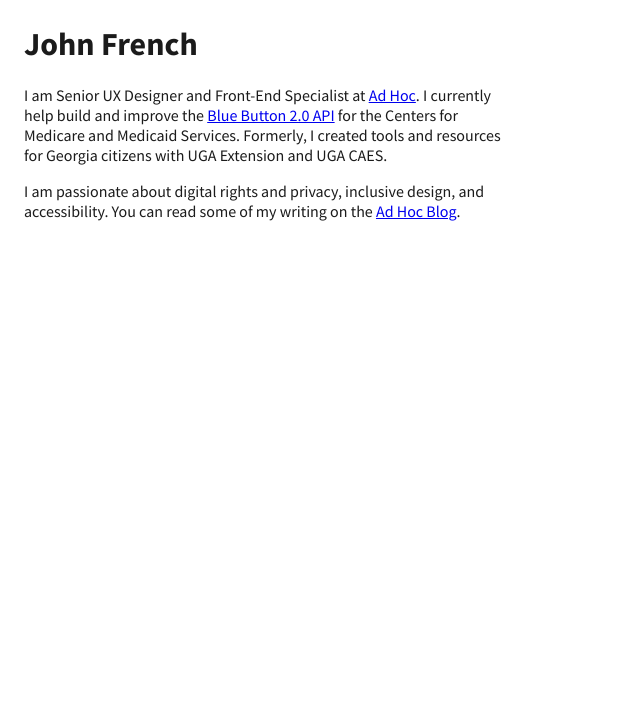
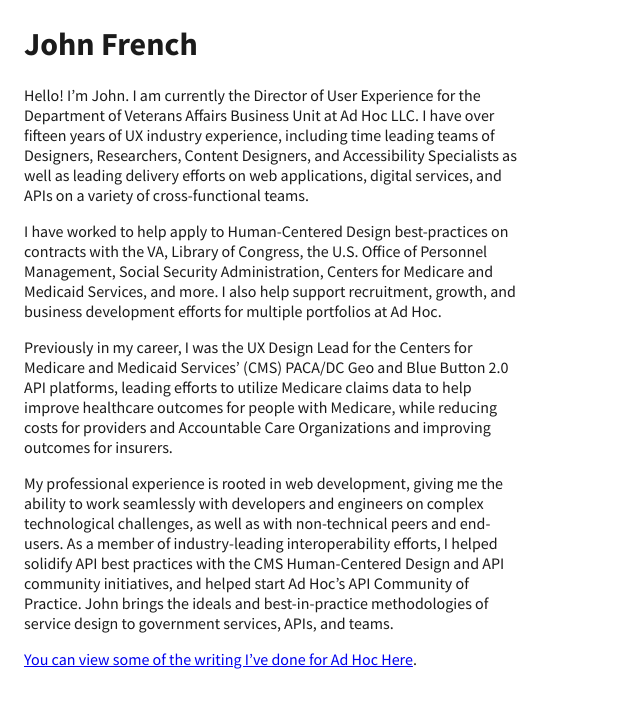
Before and after one commit to johnfrenchxyz/johnfrenchxyz, a Jekyll site: the page built from index.md, in a window 1280 px wide. Shown: the top 708 px of the page, without its empty margins (0-640 px from the left). Built offline with Jekyll 4.4.1, drawn with Linux system fonts in a browser that asks for light colours.

Commit message:
Updates text for 2025

```diff
--- a/index.md
+++ b/index.md
@@ -4,6 +4,14 @@
 # See: https://jekyllrb.com/docs/themes/#overriding-theme-defaults
 layout: default
 ---
-I am Senior UX Designer and Front-End Specialist at [Ad Hoc](https://adhoc.team). I currently help build and improve the [Blue Button 2.0 API](https://bluebutton.cms.gov) for the Centers for Medicare and Medicaid Services. Formerly, I created tools and resources for Georgia citizens with UGA Extension and UGA CAES.
+Hello! I'm John. I am currently the Director of User Experience for the Department of Veterans Affairs Business
+Unit at Ad Hoc LLC. I have over fifteen years of UX industry experience, including time leading teams of Designers, Researchers, Content Designers, and Accessibility Specialists as well as leading delivery efforts on web applications, digital services, and APIs on a variety of cross-functional teams.
 
-I am passionate about digital rights and privacy, inclusive design, and accessibility. You can read some of my writing on the [Ad Hoc Blog](https://adhoc.team/blog/).
+I have worked to help apply to Human-Centered Design best-practices on contracts with the VA, Library of Congress, the U.S. Office of Personnel Management, Social Security Administration, Centers for Medicare and Medicaid Services, and more. I also help support
+recruitment, growth, and business development efforts for multiple portfolios at Ad Hoc.
+
+Previously in my career, I was the UX Design Lead for the Centers for Medicare and Medicaid Services’ (CMS) PACA/DC Geo and Blue Button 2.0 API platforms, leading efforts to utilize Medicare claims data to help improve healthcare outcomes for people with Medicare, while reducing costs for providers and Accountable Care Organizations and improving outcomes for insurers.
+
+My professional experience is rooted in web development, giving me the ability to work seamlessly with developers and engineers on complex technological challenges, as well as with non-technical peers and end-users. As a member of industry-leading interoperability efforts, I helped solidify API best practices with the CMS Human-Centered Design and API community initiatives, and helped start Ad Hoc’s API Community of Practice. John brings the ideals and best-in-practice methodologies of service design to government services, APIs, and teams.
+
+[You can view some of the writing I've done for Ad Hoc Here](https://adhoc.team/authors/french-john/).
```
Also changed, not shown: 1 other file.
